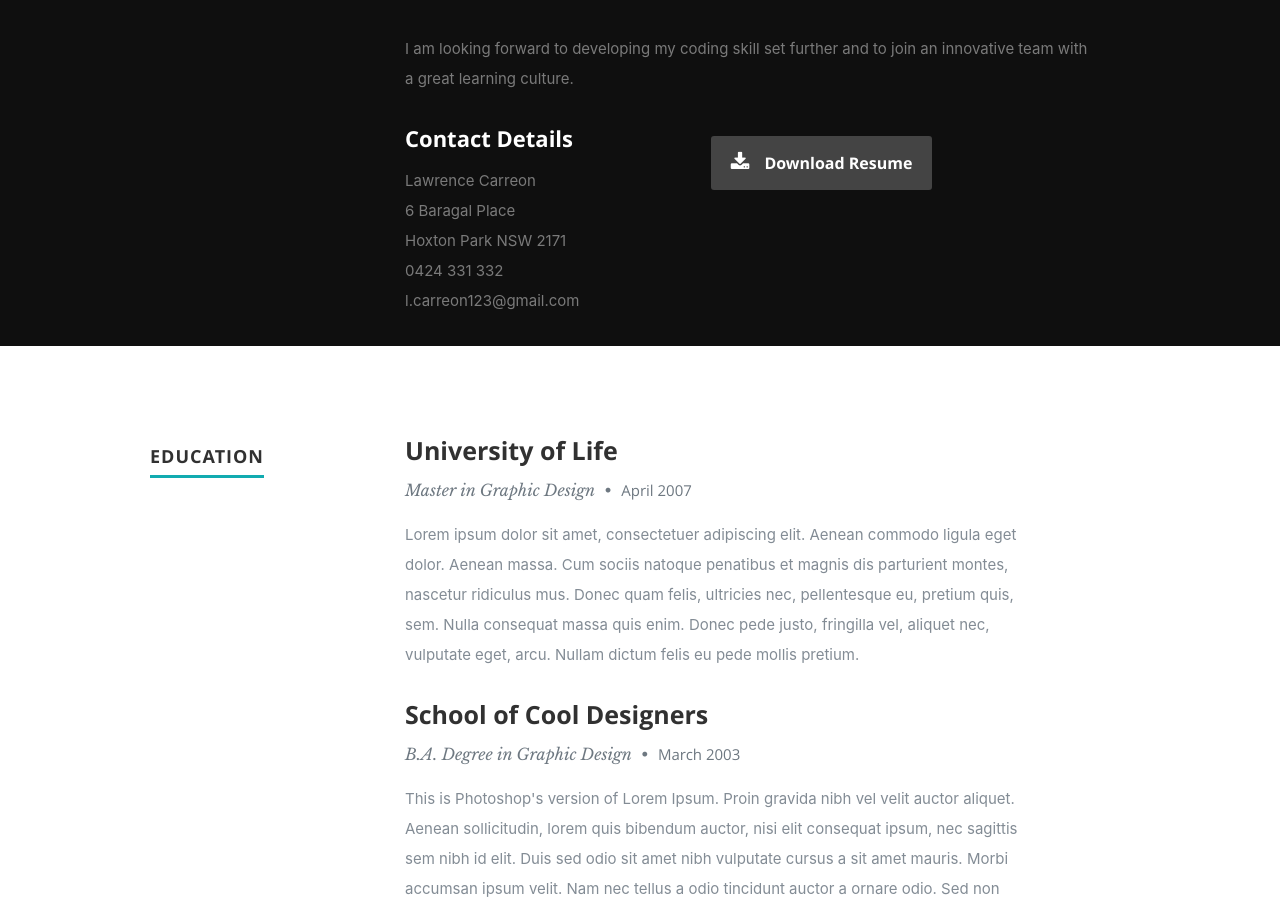
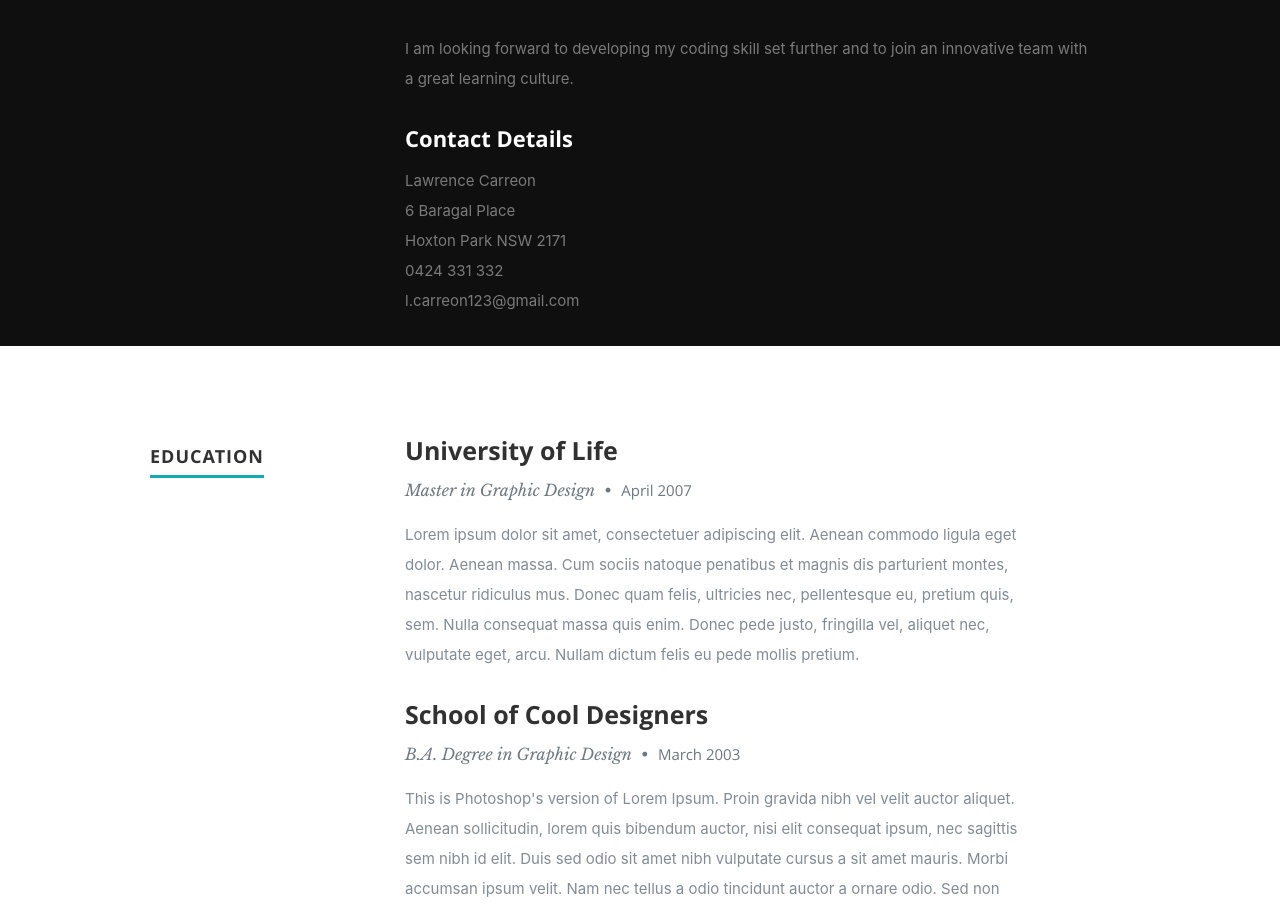
Before and after one commit to OOC9490/online_porfolio, a React (Create React App) app: page / in a window 1280 px wide. Shown: the part 1048-1958 px from the top of the page. Built offline with nearby package versions, Linux system fonts and the light colour scheme.

Commit message:
commented out the 'download resume button' until ready for use

```diff
--- a/src/components/about/About.js
+++ b/src/components/about/About.js
@@ -25,11 +25,11 @@ export default class About extends Component {
                         <span>{aboutData.email}</span>
                     </p>
                     </div>
-                    <div className="columns download">
+                    {/* <div className="columns download">
                     <p>
                         <a href="#" className="button"><i className="fa fa-download" />Download Resume</a>
                     </p>
-                    </div>
+                    </div> */}
                 </div> {/* end row */}
                 </div> {/* end .main-col */}
             </div>
```
